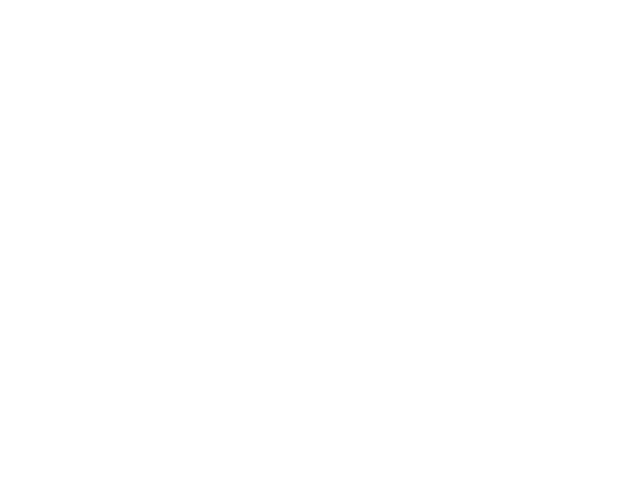
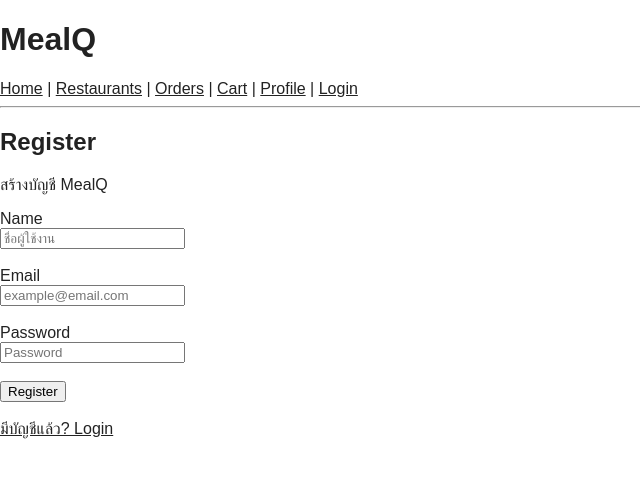
Before and after one commit to MiniProject-Web-MealQ/food-ordering-platform-mongodb, a React app in the folder frontend/: page /register in a window 1280 px wide. Before the commit this address had no page. Shown: the top 478 px of the page, without its empty margins (0-640 px from the left). Built offline with nearby package versions, Linux system fonts and the light colour scheme; the HTML template or start-up script is replaced by a standard one.

Commit message:
feat: complete customer frontend skeleton

```diff
--- /dev/null
+++ b/frontend/src/pages/customer/Checkout.jsx
@@ -0,0 +1,90 @@
+/*
+  Checkout.jsx
+  --------------------------------------------------
+  หน้ายืนยันคำสั่งซื้อ
+
+  Flow:
+
+  Cart
+    ↓
+  Checkout
+    ↓
+  Confirm Order
+    ↓
+  Order Detail
+
+  ตอนนี้ข้อมูลทั้งหมดเป็น Mock Data
+*/
+
+import { Link } from "react-router-dom";
+
+function Checkout() {
+  return (
+    <div>
+      <h2>Checkout</h2>
+
+      {/* ข้อมูลจัดส่ง */}
+      <section>
+        <h3>Delivery Address</h3>
+
+        <p>
+          123 MealQ Street, Bangkok
+        </p>
+
+        <button type="button">
+          เปลี่ยนที่อยู่
+        </button>
+      </section>
+
+      <hr />
+
+      {/* รายการอาหาร */}
+      <section>
+        <h3>Order Summary</h3>
+
+        <p>กะเพราไก่ x 1 - 60 บาท</p>
+        <p>ไข่ดาว x 1 - 15 บาท</p>
+
+        <strong>
+          Total: 75 บาท
+        </strong>
+      </section>
+
+      <hr />
+
+      {/* วิธีชำระเงิน */}
+      <section>
+        <h3>Payment Method</h3>
+
+        <p>Cash on Delivery</p>
+      </section>
+
+      <br />
+
+      {/*
+        ตอนนี้ใช้ Link จำลองการสร้าง Order
+
+        เมื่อกดแล้วไป:
+        /orders/1001
+
+        ภายหลังจะเปลี่ยนเป็น:
+        POST /api/v1/orders
+
+        แล้วนำ ID จริงที่ Backend ส่งกลับมา
+        มาใช้กับ URL
+      */}
+      <Link to="/orders/1001">
+        ยืนยันคำสั่งซื้อ
+      </Link>
+
+      <br />
+      <br />
+
+      <Link to="/cart">
+        กลับไป Cart
+      </Link>
+    </div>
+  );
+}
+
+export default Checkout;
--- /dev/null
+++ b/frontend/src/pages/customer/Login.jsx
@@ -0,0 +1,83 @@
+/*
+  Login.jsx
+  --------------------------------------------------
+  หน้าเข้าสู่ระบบของลูกค้า
+
+  ตอนนี้เป็นเพียงโครงหน้า (Skeleton)
+  ยังไม่ได้เชื่อม Backend หรือระบบ Authentication จริง
+
+  ภายหลังหน้านี้จะ:
+  - รับ Email
+  - รับ Password
+  - ส่งข้อมูลไป Backend
+  - รับ JWT / Session
+  - พาผู้ใช้ไปหน้าที่เหมาะสม
+*/
+
+import { Link } from "react-router-dom";
+
+function Login() {
+  return (
+    <div>
+      {/* ชื่อหน้า */}
+      <h2>Login</h2>
+
+      <p>เข้าสู่ระบบ MealQ</p>
+
+      {/*
+        ตอนนี้เป็น Form สำหรับวางโครง UI ก่อน
+        ยังไม่มี onSubmit หรือเชื่อม API
+      */}
+      <form>
+        <div>
+          <label htmlFor="email">
+            Email
+          </label>
+
+          <br />
+
+          <input
+            id="email"
+            type="email"
+            placeholder="example@email.com"
+          />
+        </div>
+
+        <br />
+
+        <div>
+          <label htmlFor="password">
+            Password
+          </label>
+
+          <br />
+
+          <input
+            id="password"
+            type="password"
+            placeholder="Password"
+          />
+        </div>
+
+        <br />
+
+        {/*
+          ตอนนี้ปุ่มยังไม่ Login จริง
+          ภายหลังจะเพิ่ม function handleLogin
+        */}
+        <button type="button">
+          Login
+        </button>
+      </form>
+
+      <br />
+
+      {/* ลิงก์สำหรับผู้ใช้ที่ยังไม่มีบัญชี */}
+      <Link to="/register">
+        ยังไม่มีบัญชี? สมัครสมาชิก
+      </Link>
+    </div>
+  );
+}
+
+export default Login;
--- /dev/null
+++ b/frontend/src/pages/customer/OrderDetail.jsx
@@ -0,0 +1,77 @@
+/*
+  OrderDetail.jsx
+  --------------------------------------------------
+  หน้าแสดงรายละเอียดและสถานะของ Order
+
+  ตัวอย่าง URL:
+
+  /orders/1001
+  /orders/1002
+
+  useParams() จะใช้ดึง Order ID ออกจาก URL
+*/
+
+import { Link, useParams } from "react-router-dom";
+
+function OrderDetail() {
+  /*
+    ถ้า URL คือ:
+
+    /orders/1001
+
+    id จะมีค่าเป็น:
+    "1001"
+  */
+  const { id } = useParams();
+
+  return (
+    <div>
+      <h2>Order Detail</h2>
+
+      {/* Order ID จาก URL */}
+      <p>
+        Order #{id}
+      </p>
+
+      {/* สถานะจำลอง */}
+      <h3>
+        Status: Preparing
+      </h3>
+
+      {/*
+        ภายหลังสถานะตรงนี้จะรับมาจาก Backend
+
+        เช่น:
+        pending
+        confirmed
+        preparing
+        ready
+        completed
+
+        และ Socket.IO จะใช้สำหรับ
+        อัปเดตสถานะทันที
+      */}
+
+      <hr />
+
+      <h3>Items</h3>
+
+      <p>กะเพราไก่ x 1 - 60 บาท</p>
+      <p>ไข่ดาว x 1 - 15 บาท</p>
+
+      <strong>
+        Total: 75 บาท
+      </strong>
+
+      <br />
+      <br />
+
+      {/* กลับไปหน้าประวัติ Order */}
+      <Link to="/orders">
+        กลับไป My Orders
+      </Link>
+    </div>
+  );
+}
+
+export default OrderDetail;
--- /dev/null
+++ b/frontend/src/pages/customer/Profile.jsx
@@ -0,0 +1,46 @@
+/*
+  Profile.jsx
+  --------------------------------------------------
+  หน้า Profile ของลูกค้า
+
+  ภายหลังจะใช้แสดงข้อมูลจาก User
+  ที่ Login อยู่จริง
+*/
+
+function Profile() {
+  return (
+    <div>
+      <h2>Profile</h2>
+
+      {/* ข้อมูลจำลอง */}
+      <section>
+        <h3>Personal Information</h3>
+
+        <p>
+          Name: Demo Customer
+        </p>
+
+        <p>
+          Email: customer@mealq.local
+        </p>
+      </section>
+
+      <hr />
+
+      {/* ที่อยู่จัดส่ง */}
+      <section>
+        <h3>Delivery Address</h3>
+
+        <p>
+          123 MealQ Street, Bangkok
+        </p>
+
+        <button type="button">
+          Edit Profile
+        </button>
+      </section>
+    </div>
+  );
+}
+
+export default Profile;
--- /dev/null
+++ b/frontend/src/pages/customer/Register.jsx
@@ -0,0 +1,87 @@
+/*
+  Register.jsx
+  --------------------------------------------------
+  หน้าสมัครสมาชิกของลูกค้า
+
+  ตอนนี้ใช้สำหรับวางโครงหน้าเท่านั้น
+
+  ภายหลังจะส่งข้อมูลไป:
+  POST /api/v1/auth/register
+*/
+
+import { Link } from "react-router-dom";
+
+function Register() {
+  return (
+    <div>
+      <h2>Register</h2>
+
+      <p>สร้างบัญชี MealQ</p>
+
+      {/* Form สมัครสมาชิก */}
+      <form>
+        <div>
+          <label htmlFor="name">
+            Name
+          </label>
+
+          <br />
+
+          <input
+            id="name"
+            type="text"
+            placeholder="ชื่อผู้ใช้งาน"
+          />
+        </div>
+
+        <br />
+
+        <div>
+          <label htmlFor="email">
+            Email
+          </label>
+
+          <br />
+
+          <input
+            id="email"
+            type="email"
+            placeholder="example@email.com"
+          />
+        </div>
+
+        <br />
+
+        <div>
+          <label htmlFor="password">
+            Password
+          </label>
+
+          <br />
+
+          <input
+            id="password"
+            type="password"
+            placeholder="Password"
+          />
+        </div>
+
+        <br />
+
+        {/* ตอนนี้ยังไม่ส่งข้อมูลจริง */}
+        <button type="button">
+          Register
+        </button>
+      </form>
+
+      <br />
+
+      {/* ถ้ามีบัญชีแล้ว ให้กลับไปหน้า Login */}
+      <Link to="/login">
+        มีบัญชีแล้ว? Login
+      </Link>
+    </div>
+  );
+}
+
+export default Register;
--- a/frontend/src/routes/AppRoutes.jsx
+++ b/frontend/src/routes/AppRoutes.jsx
@@ -1,28 +1,30 @@
 /*
   AppRoutes.jsx
   --------------------------------------------------
-  ไฟล์นี้ใช้เก็บ Route หรือเส้นทางทั้งหมดของเว็บไซต์ MealQ
+  เก็บ Route หลักทั้งหมดของ MealQ
 
-  ตัวอย่าง:
+  ตอนนี้เป็น Route ฝั่ง Customer
 
-  /                  -> Home
-  /restaurants       -> Restaurants
-  /restaurants/1     -> Restaurant Detail
-  /cart              -> Cart
-  /orders            -> Orders
+  ภายหลังเราจะเพิ่ม Merchant Routes
+  ลงในไฟล์เดียวกัน
 */
 
 import { Route, Routes } from "react-router-dom";
 
-// Layout หลักของฝั่งลูกค้า
+// Layout ฝั่งลูกค้า
 import CustomerLayout from "../layouts/CustomerLayout";
 
-// Page ฝั่งลูกค้า
+// Customer Pages
 import Home from "../pages/customer/Home";
+import Login from "../pages/customer/Login";
+import Register from "../pages/customer/Register";
 import Restaurants from "../pages/customer/Restaurants";
 import RestaurantDetail from "../pages/customer/RestaurantDetail";
 import Cart from "../pages/customer/Cart";
+import Checkout from "../pages/customer/Checkout";
 import Orders from "../pages/customer/Orders";
+import OrderDetail from "../pages/customer/OrderDetail";
+import Profile from "../pages/customer/Profile";
 
 
 function AppRoutes() {
@@ -30,55 +32,70 @@ function AppRoutes() {
     <Routes>
 
       {/*
-        Route นี้ไม่มี path
+        CustomerLayout จะครอบทุก Route ด้านล่าง
 
-        หมายความว่า Route ลูกทั้งหมดด้านใน
-        จะใช้ CustomerLayout ร่วมกัน
-
-        CustomerLayout จะมี Navbar อยู่ด้านบน
-
-        และ <Outlet /> จะเป็นพื้นที่
-        สำหรับแสดงแต่ละ Page
+        ทำให้ทุกหน้าใช้ Navbar เดียวกัน
       */}
       <Route element={<CustomerLayout />}>
 
-        {/* หน้า Home */}
+        {/* หน้าแรก */}
         <Route
           path="/"
           element={<Home />}
         />
 
-        {/* หน้ารายการร้านอาหาร */}
+        {/* Login */}
+        <Route
+          path="/login"
+          element={<Login />}
+        />
+
+        {/* Register */}
+        <Route
+          path="/register"
+          element={<Register />}
+        />
+
+        {/* รายการร้านอาหาร */}
         <Route
           path="/restaurants"
           element={<Restaurants />}
         />
 
-        {/*
-          หน้ารายละเอียดร้าน
-
-          :id เป็น Dynamic Parameter
-
-          ตัวอย่าง:
-          /restaurants/1
-          /restaurants/2
-          /restaurants/abc123
-        */}
+        {/* รายละเอียดร้าน */}
         <Route
           path="/restaurants/:id"
           element={<RestaurantDetail />}
         />
 
-        {/* หน้าตะกร้าสินค้า */}
+        {/* Cart */}
         <Route
           path="/cart"
           element={<Cart />}
         />
 
-        {/* หน้ารายการ Order ของลูกค้า */}
+        {/* Checkout */}
+        <Route
+          path="/checkout"
+          element={<Checkout />}
+        />
+
+        {/* ประวัติ Order */}
         <Route
           path="/orders"
           element={<Orders />}
+        />
+
+        {/* รายละเอียด Order */}
+        <Route
+          path="/orders/:id"
+          element={<OrderDetail />}
+        />
+
+        {/* Profile */}
+        <Route
+          path="/profile"
+          element={<Profile />}
         />
 
       </Route>
@@ -87,6 +104,4 @@ function AppRoutes() {
   );
 }
 
-
-// ส่ง Router ออกไปให้ App.jsx ใช้งาน
 export default AppRoutes;
```
Also changed, not shown: frontend/src/pages/customer/Cart.jsx (+23 -3 lines), frontend/src/pages/customer/Orders.jsx (+20 -1 lines), 1 other file (tests, documents, lock files or other folders).
